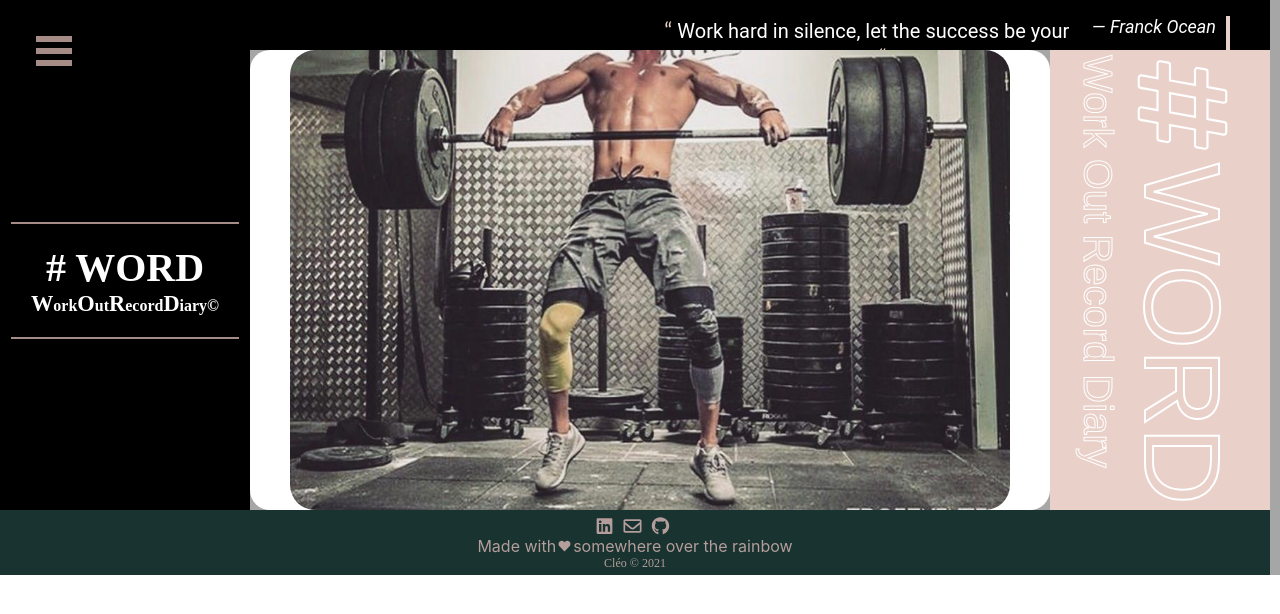
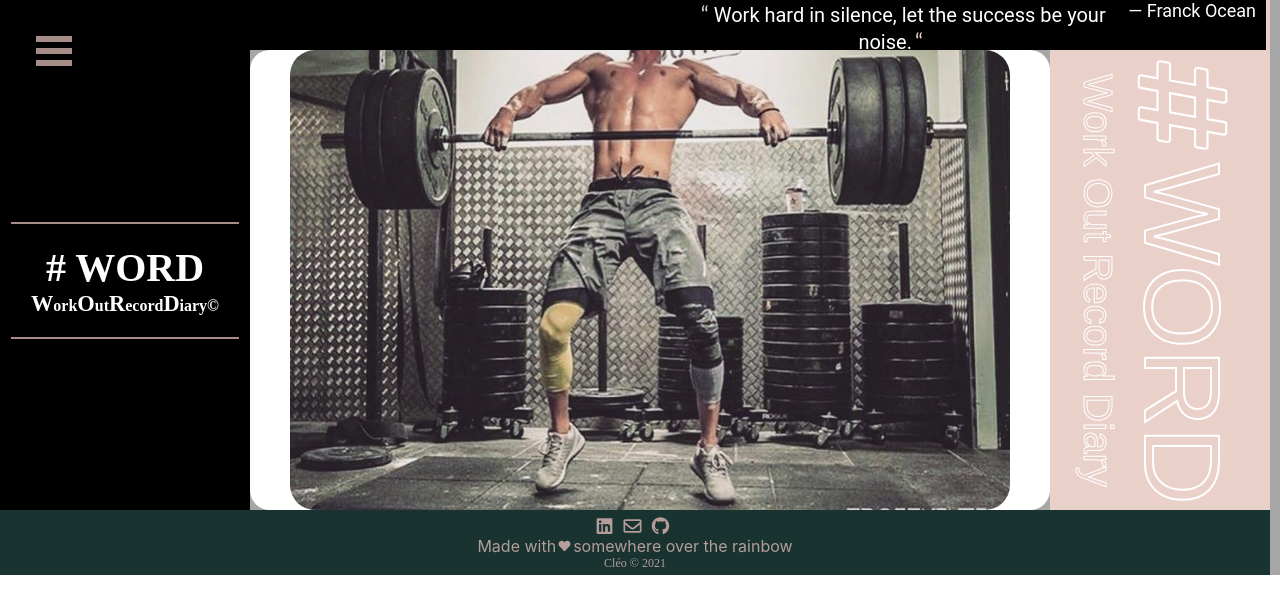
Before and after one commit to ClaraChaouat/WorkoutDiary, a React (Create React App) app: page / in a window 1280 px wide. Shown: the top 614 px of the page. Built offline with nearby package versions, Linux system fonts and the light colour scheme; a web font is replaced by a local one.

Commit message:
Adding css reset & fixing some css issues

```diff
--- a/public/index.html
+++ b/public/index.html
@@ -11,7 +11,6 @@
       name="description"
       content="Web site created using create-react-app"
     />
-    <link rel="apple-touch-icon" href="%PUBLIC_URL%/logo192.png" />
     <!--
       manifest.json provides metadata used when your web app is installed on a
       user's mobile device or desktop. See https://developers.google.com/web/fundamentals/web-app-manifest/
--- a/src/App.css
+++ b/src/App.css
@@ -91,12 +91,12 @@
   font-size: 40px;
   color: var(--light-pink-text-color);
   -webkit-text-stroke: 1px #fff;
+
 }
 
 .aside-content {
   writing-mode: vertical-rl;
   text-orientation: mixed;
-  text-align: start;
 }
 
 .aside-title,
@@ -113,10 +113,12 @@
 }
 
 .aside-text-effect {
+
   position: relative;
   color: var(--light-pink-text-color);
   -webkit-text-stroke: 1px #fff;
   font-size: 40px;
+  line-height: normal;
 }
 
 .aside-text-effect:before {
@@ -125,21 +127,25 @@
   top: 0;
   left: 0;
   height: 0;
+  right:0;
   color: var(--footer-background-color);
   -webkit-text-stroke: 1px var(--footer-background-color);
   white-space: nowrap;
   transition: 0.8s;
   overflow: hidden;
+  line-height: normal;
 }
 
 .aside-text-effect:hover:before {
   height: 100%;
+  line-height: normal;
 }
 
 .aside-span-effect {
   position: relative;
   color: var(--light-pink-text-color);
   -webkit-text-stroke: 2px #fff;
+
 }
 
 .aside-span-effect:before {
--- a/src/index.css
+++ b/src/index.css
@@ -9,9 +9,58 @@
 
 @import url(//db.onlinewebfonts.com/c/00d5a78493aed4b11e2584ad7cceee49?family=Gilroy+ExtraBold);
 
+/* http://meyerweb.com/eric/tools/css/reset/
+   v2.0 | 20110126
+   License: none (public domain)
+*/
+
+html, body, div, span, applet, object, iframe,
+h1, h2, h3, h4, h5, h6, p, blockquote, pre,
+a, abbr, acronym, address, big, cite, code,
+del, dfn, em, img, ins, kbd, q, s, samp,
+small, strike, strong, sub, sup, tt, var,
+b, u, i, center,
+dl, dt, dd, ol, ul, li,
+fieldset, form, label, legend,
+table, caption, tbody, tfoot, thead, tr, th, td,
+article, aside, canvas, details, embed,
+figure, figcaption, footer, header, hgroup,
+menu, nav, output, ruby, section, summary,
+time, mark, audio, video {
+	margin: 0;
+	padding: 0;
+	border: 0;
+	font-size: 100%;
+	font: inherit;
+	vertical-align: baseline;
+}
+/* HTML5 display-role reset for older browsers */
+article, aside, details, figcaption, figure,
+footer, header, hgroup, menu, nav, section {
+	display: block;
+}
+/*body {
+	line-height: 1;
+}*/
+ol, ul {
+	list-style: none;
+}
+blockquote, q {
+	quotes: none;
+}
+blockquote:before, blockquote:after,
+q:before, q:after {
+	content: '';
+	content: none;
+}
+table {
+	border-collapse: collapse;
+	border-spacing: 0;
+}
+
 body {
   margin: 0;
-  font-family: -apple-system, BlinkMacSystemFont, "Segoe UI", "Roboto", "Oxygen",
+  font-family: "Gilroy",-apple-system, BlinkMacSystemFont, "Segoe UI", "Roboto", "Oxygen",
     "Ubuntu", "Cantarell", "Fira Sans", "Droid Sans", "Helvetica Neue",
     sans-serif;
   -webkit-font-smoothing: antialiased;
```
Also changed, not shown: public/manifest.json.
